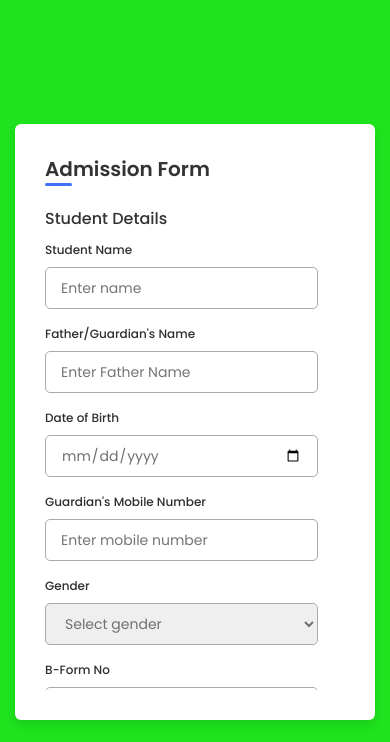
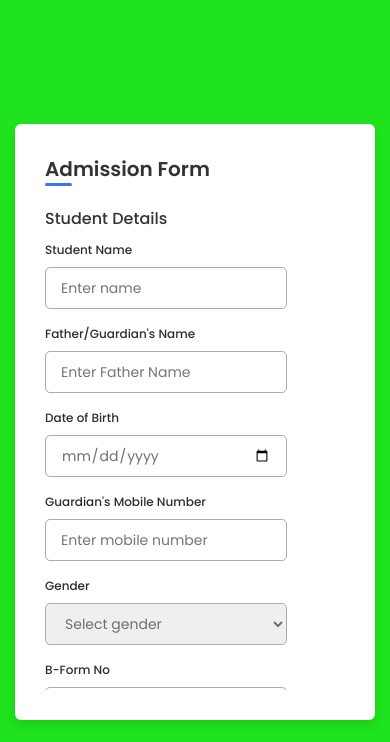
Before and after one commit to mhamza8113/admission_form, a plain HTML site: page index.html in a window 390 px wide. Drawn offline with nearby package versions, Linux system fonts and the light colour scheme.

Commit message:
Update style.css

```diff
--- a/style.css
+++ b/style.css
@@ -161,12 +161,12 @@ form .buttons button , .backBtn{
        display: none;
     }
     form .fields .input-field{
-        width: calc(90% / 2 - 15px);
+        width: calc(100% / 2 - 15px);
     }
 }
 
 @media (max-width: 550px) {
     form .fields .input-field{
-        width: 90%;
+        width: 80%;
     }
 }
```
